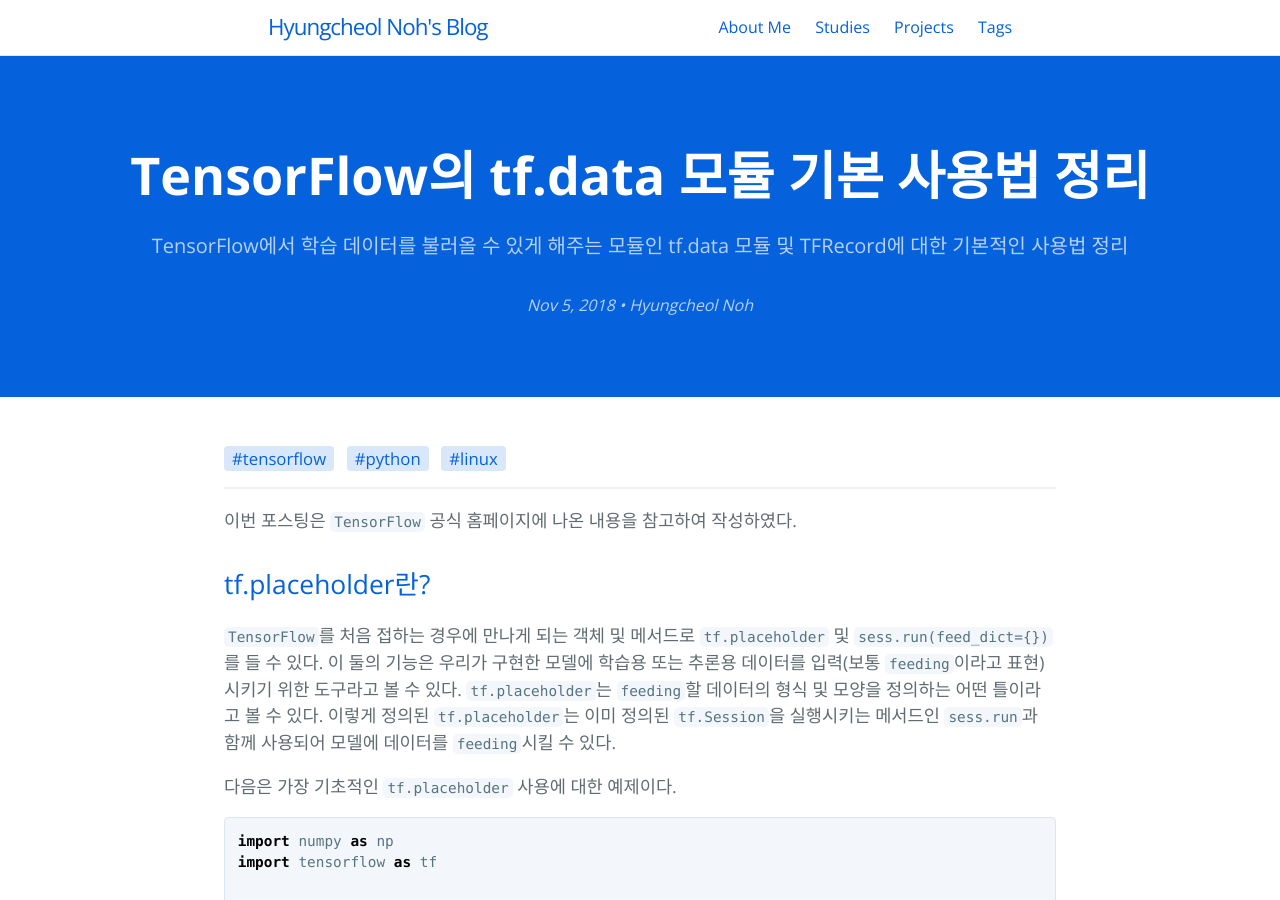
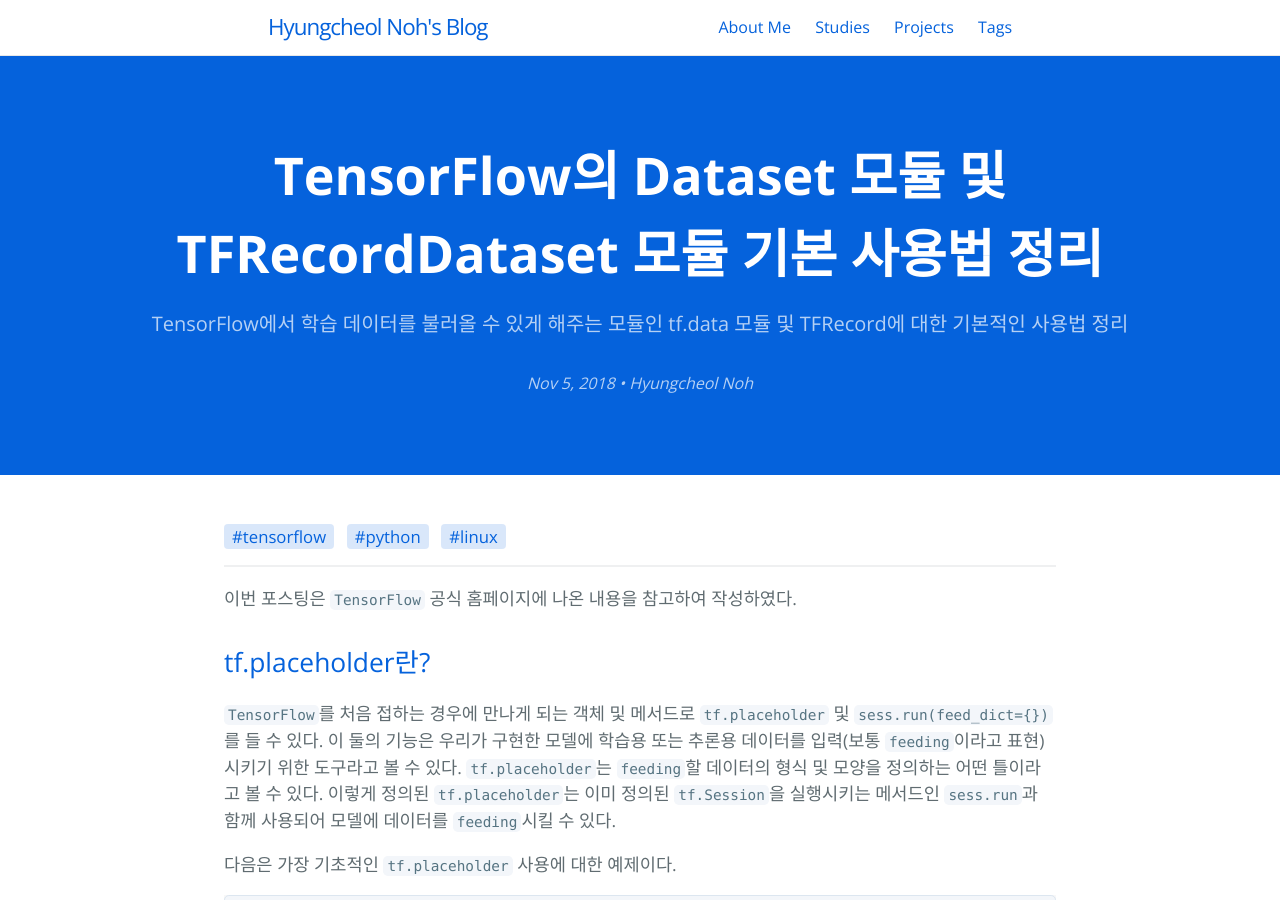
Before and after one commit to hcnoh/hcnoh.github.io, a Jekyll site: the page built from _posts/2018-11-05-tensorflow-data-module.md, in a window 1280 px wide and 900 px high. Built offline with Jekyll 4.4.1, drawn with Linux system fonts in a browser that asks for light colours; comment, search, counter and statistics services are not loaded.

Commit message:
Update 2018-11-05-tensorflow-data-module.md

```diff
--- a/_posts/2018-11-05-tensorflow-data-module.md
+++ b/_posts/2018-11-05-tensorflow-data-module.md
@@ -1,6 +1,6 @@
 ---
 layout: post
-title: "TensorFlow의 tf.data 모듈 기본 사용법 정리"
+title: "TensorFlow의 Dataset 모듈 및 TFRecordDataset 모듈 기본 사용법 정리"
 date: 2018-11-05 10:52:42
 tagline: "TensorFlow에서 학습 데이터를 불러올 수 있게 해주는 모듈인 tf.data 모듈 및 TFRecord에 대한 기본적인 사용법 정리"
 categories:
```
